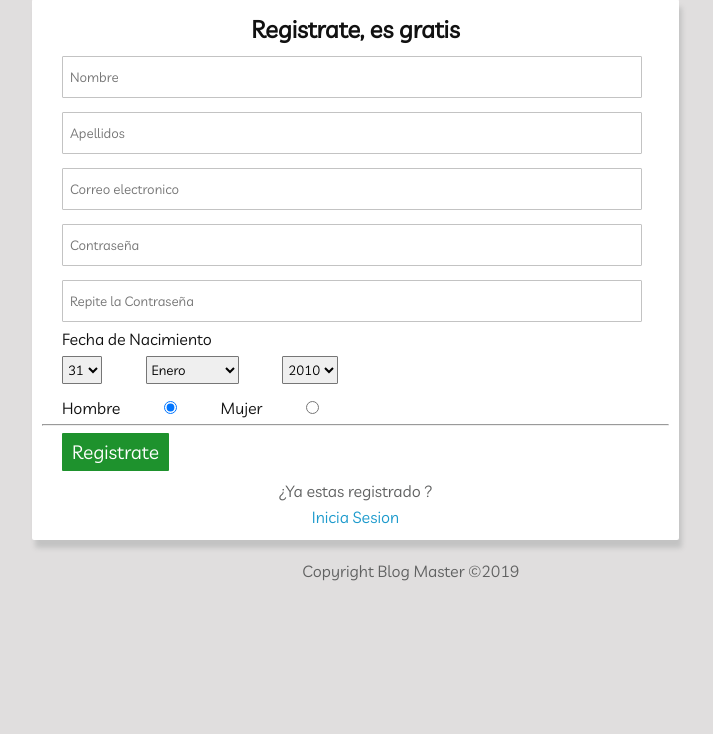
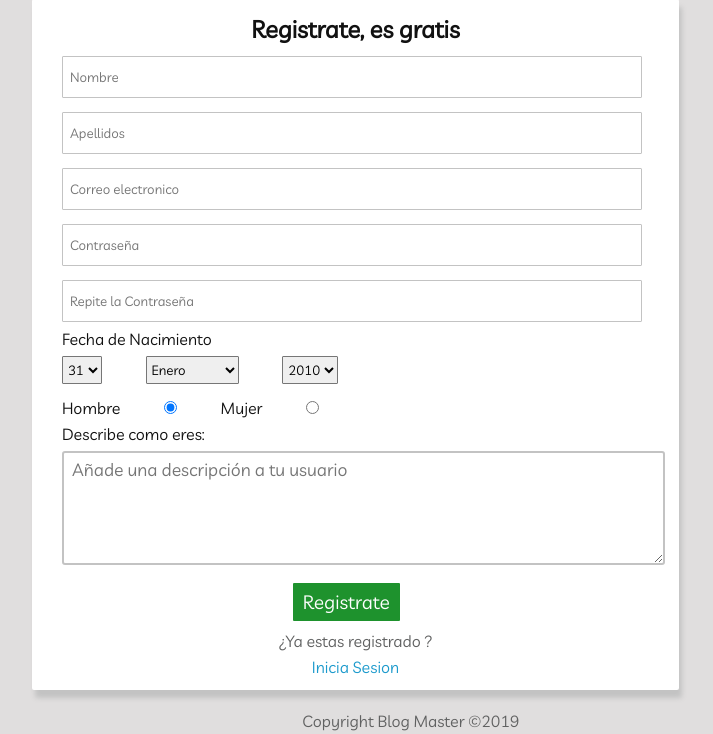
Before and after one commit to Braylin16/blog_master, a PHP site: the page made by register.php in a window 1280 px wide. Shown: the part 117-851 px from the top of the page, without its empty margins (229-942 px from the left). Before the commit the page ends 698 px from the top, so only its background shows below. Run offline with PHP 8.4, Linux system fonts and the light colour scheme.

Commit message:
creamos un campo messege en la bd y tenemos bografia

```diff
--- a/backend/register.php
+++ b/backend/register.php
@@ -13,7 +13,7 @@ $success = "";
 
 if(isset($_POST['name']) and isset($_POST['surname']) and isset($_POST['email']) and isset($_POST['password'])
  and isset($_POST['password2']) and isset($_POST['day']) and isset($_POST['mes']) and isset($_POST['anio'])
- and isset($_POST['sexo'])){
+ and isset($_POST['sexo']) and isset($_POST['message'])){
 
     $name = $_POST["name"];
     $surname = $_POST["surname"];
@@ -24,6 +24,7 @@ if(isset($_POST['name']) and isset($_POST['surname']) and isset($_POST['email'])
     $mes = $_POST["mes"];
     $anio = $_POST["anio"];
     $sexo = $_POST["sexo"];
+    $message = $_POST['message'];
 
     // Cifrar la password
     $password = hash('sha512', $password);
@@ -63,6 +64,10 @@ if(isset($_POST['name']) and isset($_POST['surname']) and isset($_POST['email'])
         $errors .= "* Elige tu sexo <br />";
     }
 
+    if(empty($_POST['message'])){
+        $errors .= "* Debes a&ntilde;adir una descripción a tu biografia";
+    }
+
     // Convertir a mayusculas las primeras letras de cada palabra
     $name = ucwords($name);
     $surname = ucwords($surname);
@@ -85,6 +90,10 @@ if(isset($_POST['name']) and isset($_POST['surname']) and isset($_POST['email'])
 
     $password2 = htmlspecialchars($password2);
     $password2 = trim($password2);
+
+    $message = htmlspecialchars($message);
+    $message = trim($message);
+    $message = filter_var($message, FILTER_SANITIZE_STRING);
 
     // Validar la cantidad de carateres MAXIMO
     $maximoName = strlen($name);
@@ -136,8 +145,8 @@ if(isset($_POST['name']) and isset($_POST['surname']) and isset($_POST['email'])
     }
 
     if($errors == ''){
-        $statement = $conexion->prepare('INSERT INTO users (id, name, surname, email, password, day, mes, anio, sexo) VALUES(
-            null, :name, :surname, :email, :password, :day, :mes, :anio, :sexo)'
+        $statement = $conexion->prepare('INSERT INTO users (id, name, surname, email, password, day, mes, anio, sexo, message) VALUES(
+            null, :name, :surname, :email, :password, :day, :mes, :anio, :sexo, :message)'
         );
         $statement->execute(array(
             ':name' => $name,
@@ -147,11 +156,12 @@ if(isset($_POST['name']) and isset($_POST['surname']) and isset($_POST['email'])
             ':day' => $day,
             ':mes' => $mes,
             ':anio' => $anio,
-            ':sexo' => $sexo
+            ':sexo' => $sexo,
+            ':message' => $message
         ));
 
         $success = "Te has registrado con exito";
-        header("Refresh:3; url=index.php");
+        header("Refresh:2; url=index.php");
     }
 }
 ?>
--- a/css/style.css
+++ b/css/style.css
@@ -83,11 +83,23 @@ input[type="radio"] {
     margin: 10px 20px;
 }
 
+textarea {
+    margin: 7px 20px;
+    max-width: 93%;
+    min-width: 93%;
+    max-height: 100px;
+    min-height: 100px;
+    padding: 5px 8px;
+    border: 2px solid #c3c3c3;
+    border-radius: 3px;
+    font-size: 1.1rem;
+}
+
 button {
     color: #fff;
     background-color: #1e922d;
     padding: 7px 10px;
-    margin: 7px 20px;
+    margin: 7px 40%;
     font-size: 1.2rem;
     border-style: none;
     border-radius: 1px;
@@ -181,5 +193,5 @@ article {
     text-align: justify;
     color: rgb(51, 49, 49);
     font-family: Arial, Helvetica, sans-serif;
-    font-size: 0.9rem;
+    font-size: 1.3rem;
 }
--- a/database/database.sql
+++ b/database/database.sql
@@ -7,5 +7,6 @@ CREATE TABLE users(
     day             varchar(10) not null,
     mes             varchar(50) not null,
     anio            varchar(50) not null,
-    sexo            varchar(20) not null
+    sexo            varchar(20) not null,
+    message         text not null
 )ENGINE=InnoDb;
--- a/register.php
+++ b/register.php
@@ -78,7 +78,9 @@ require_once 'backend/register.php';
                 <input type="radio" name="sexo" id="hombre" value="masculino" checked>
 
                 <label for="mujer">Mujer</label>
-                <input type="radio" name="sexo" id="mujer" value="femenina"><hr/>
+                <input type="radio" name="sexo" id="mujer" value="femenina"><br/>
+                <label for="message">Describe como eres:</label><br/>
+                <textarea name="message" id="message" placeholder="A&ntilde;ade una descripción a tu usuario"></textarea>
             <button type="submit" name="entrar" name="submit">Registrate</button>
             <p>¿Ya estas registrado ?</p>
             <p><a href="index.php">Inicia Sesion</a></p>
@@ -89,5 +91,14 @@ require_once 'backend/register.php';
 <!-- Footer de la pagina -->
 <?php require 'footer.php'; ?>
 
+<!-- Jquery -->
+<!-- <script
+  src="https://code.jquery.com/jquery-3.4.1.min.js"
+  integrity="sha256-CSXorXvZcTkaix6Yvo6HppcZGetbYMGWSFlBw8HfCJo="
+  crossorigin="anonymous"></script> -->
+
+<!-- MainJS -->
+<!-- <script src="js/main.js"></script> -->
+
 </body>
 </html>
```
Also changed, not shown: home.php (+2 -19 lines), js/main.js (added, +9 -0 lines).
